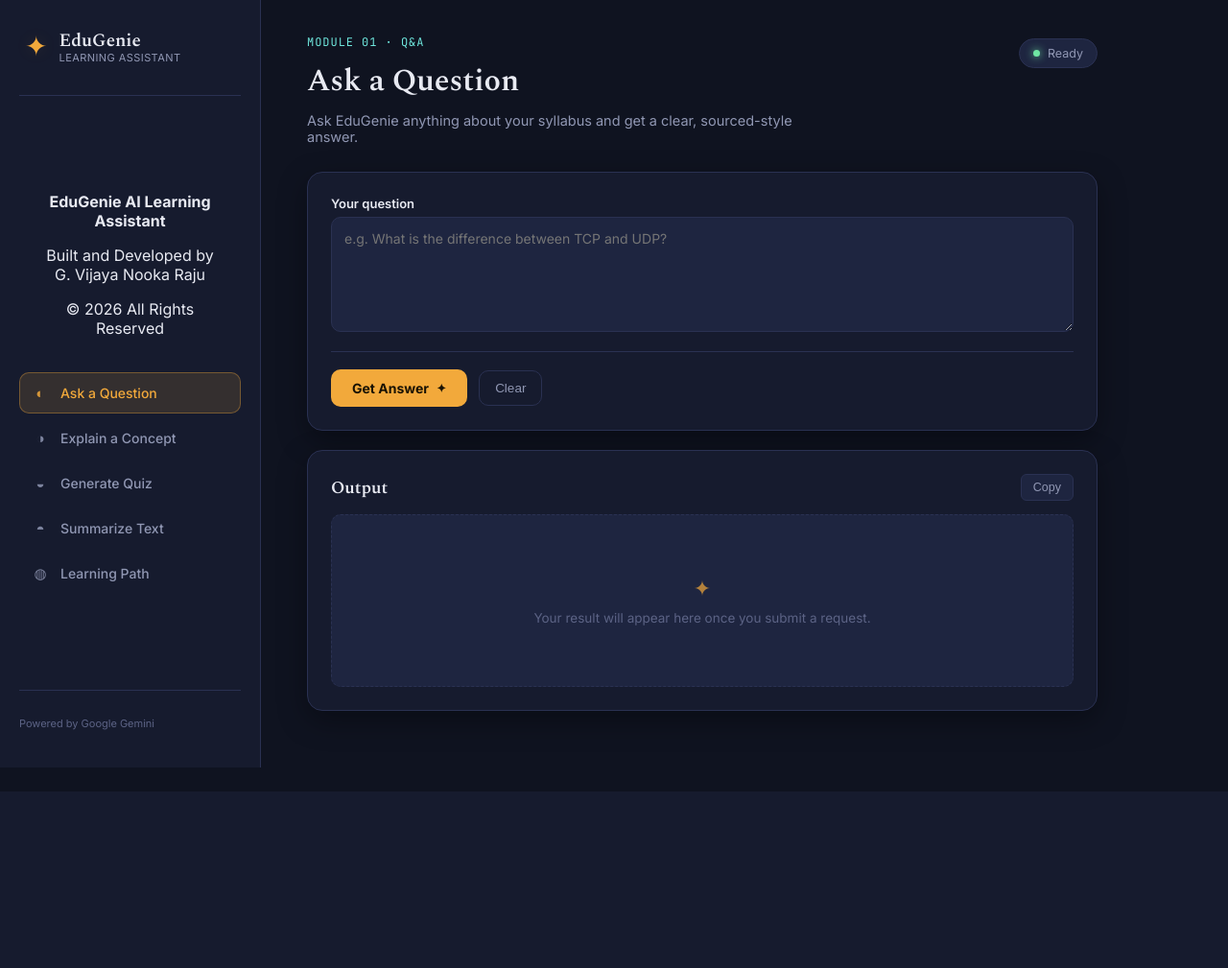
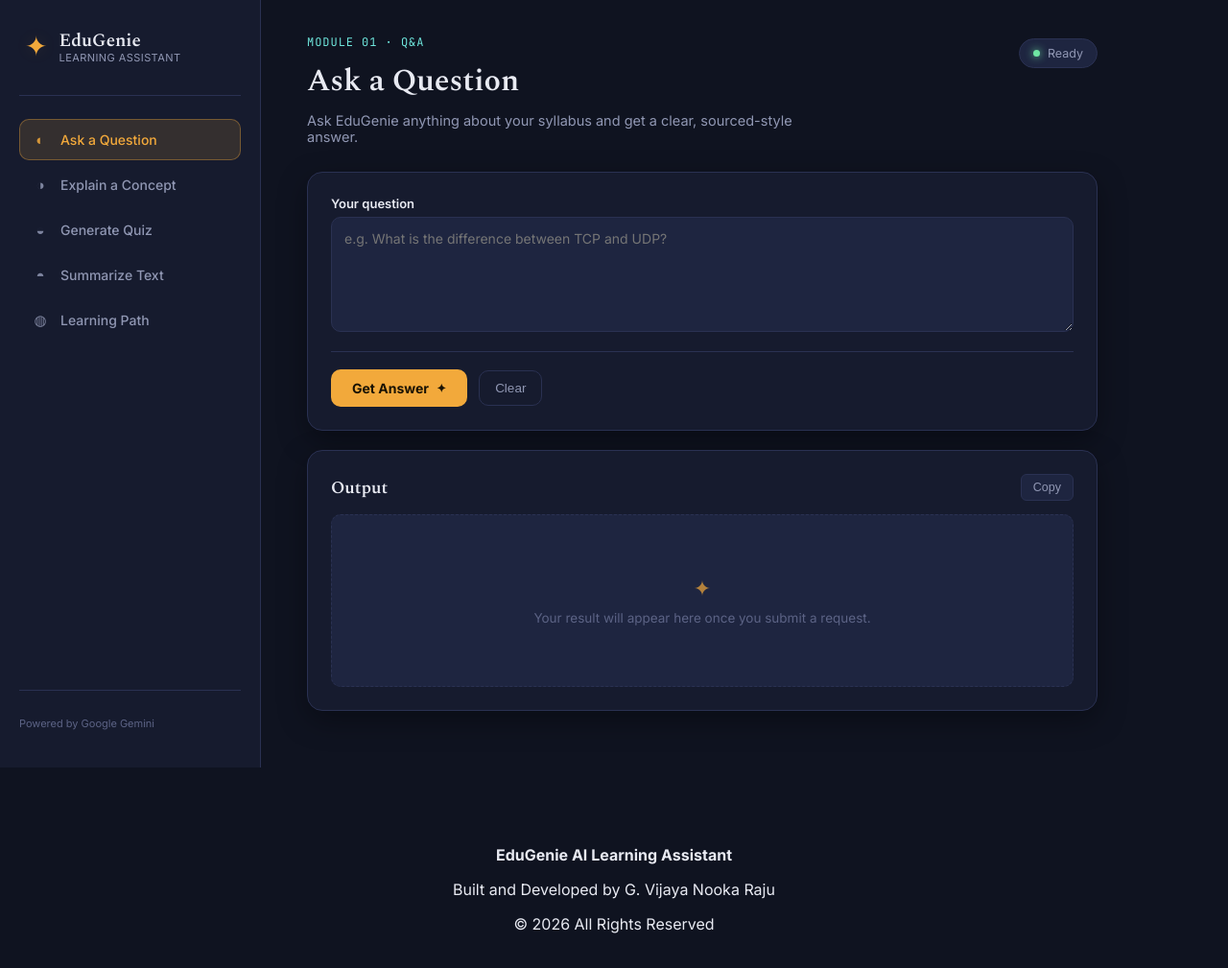
Before and after one commit to vijaygovindalapudi/EduGenie-Gemini-Learning-Assistant, a FastAPI app: page / in a window 1280 px wide. Shown: the whole page at 96% size. Before the commit the page ends 825 px from the top, so only its background shows below. Run offline with FastAPI, Linux system fonts and the light colour scheme.

Commit message:
Revise footer section in index.html

```diff
--- a/templates/index.html
+++ b/templates/index.html
@@ -21,11 +21,6 @@
           <span class="brand-tag">Learning Assistant</span>
         </div>
       </div>
-<footer style="text-align:center; padding:20px; margin-top:40px;">
-    <p><strong>EduGenie AI Learning Assistant</strong></p>
-    <p>Built and Developed by G. Vijaya Nooka Raju</p>
-    <p>© 2026 All Rights Reserved</p>
-</footer>
       <nav class="module-nav" id="moduleNav">
         <button class="module-btn active" data-module="qa">
           <span class="module-icon">◐</span>
@@ -115,7 +110,11 @@
 
     </main>
   </div>
-
+<footer style="text-align:center; padding:20px; margin-top:20px;">
+    <p><strong>EduGenie AI Learning Assistant</strong></p>
+    <p>Built and Developed by G. Vijaya Nooka Raju</p>
+    <p>© 2026 All Rights Reserved</p>
+</footer>
   <script src="{{ url_for('static', path='js/app.js') }}"></script>
 </body>
 </html>
```
